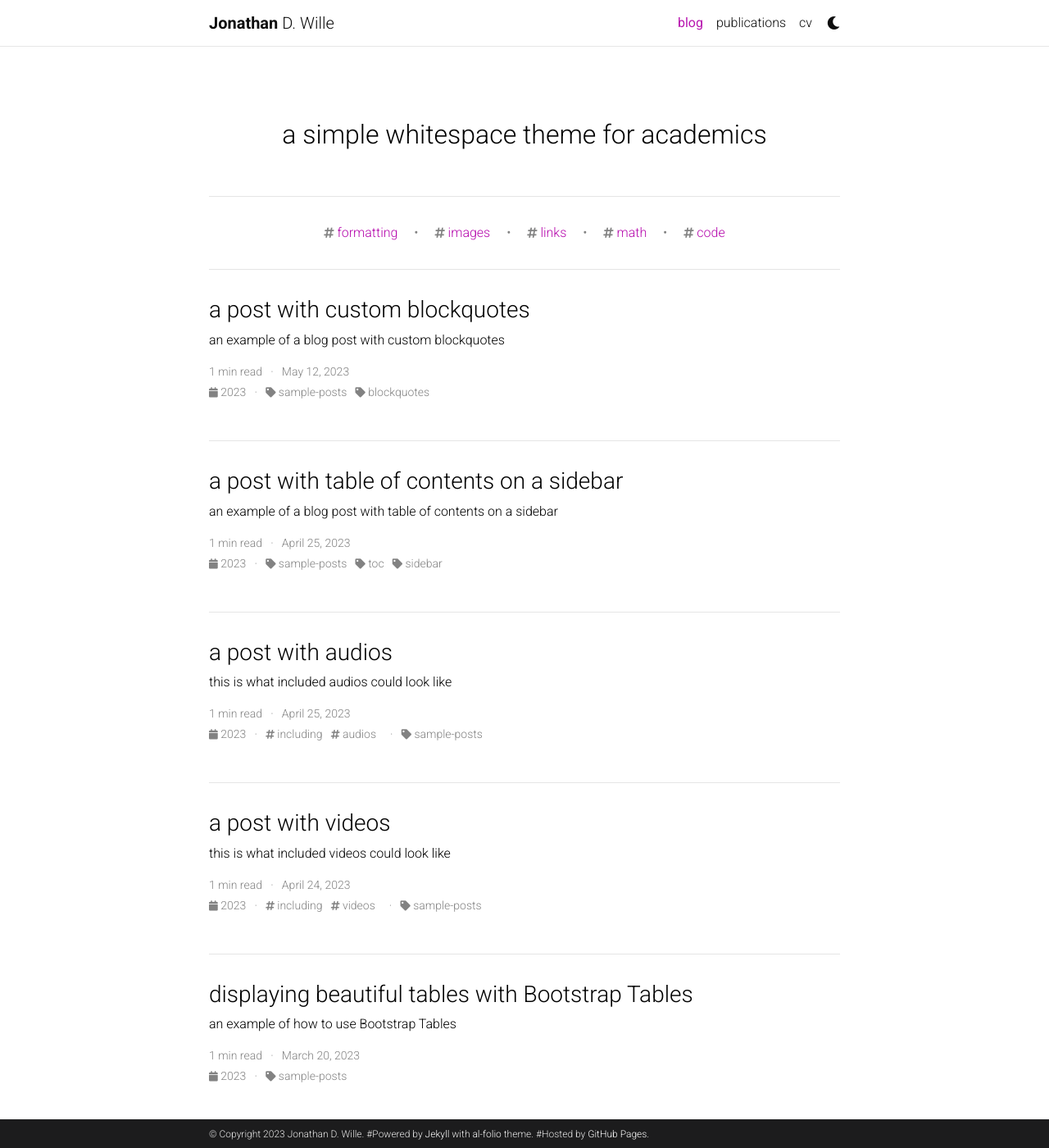
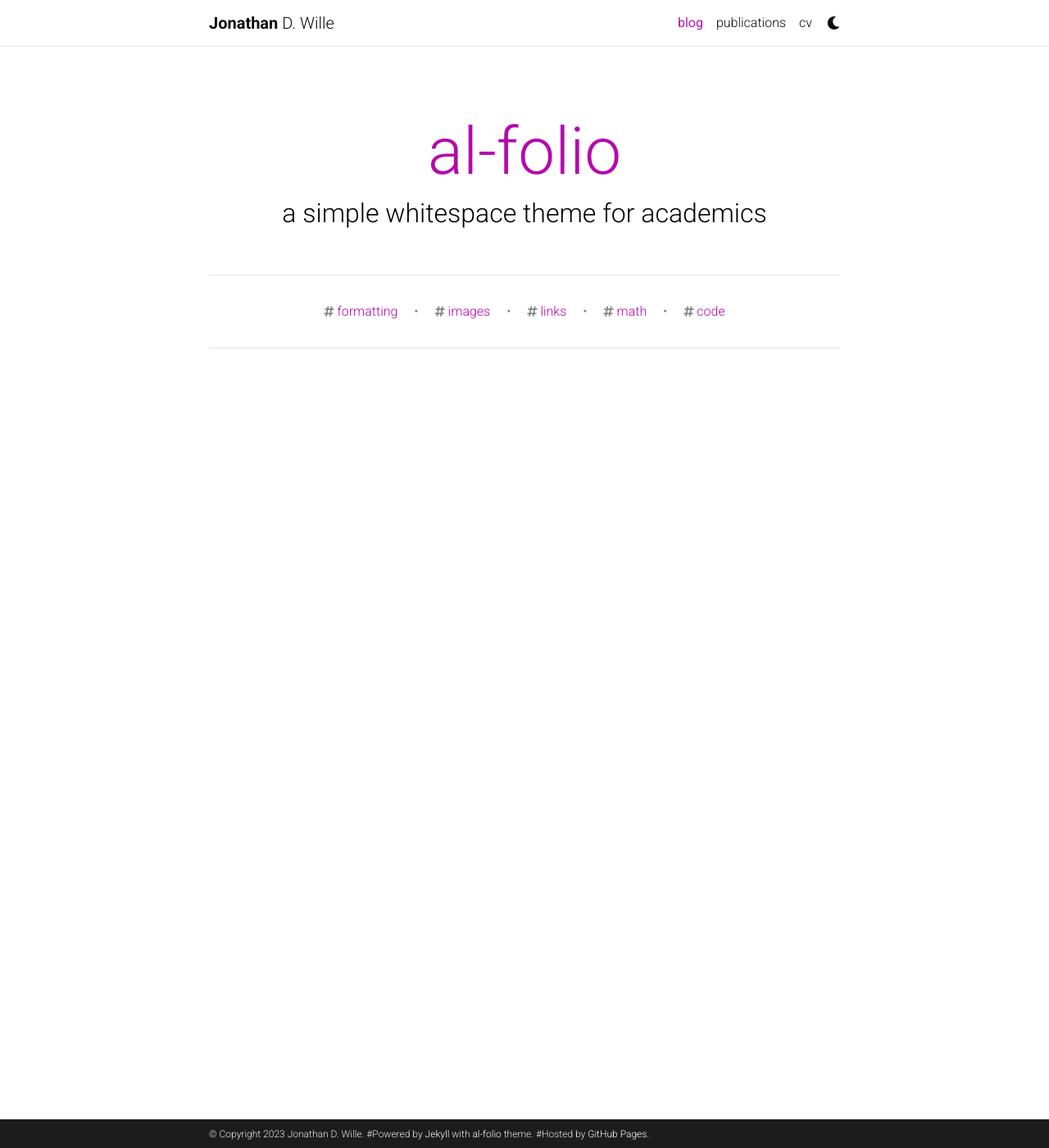
Before and after one commit to jonathanwille/jonathanwille.github.io, a Jekyll site: the page built from blog/index.html, in a window 1280 px wide and 1400 px high. Shown: the whole window at 82% size. Built offline with Jekyll 4.4.1, drawn with Linux system fonts in a browser that asks for light colours; the list of posts is cut into pages by our own code; comment, search, counter and statistics services are not loaded; a style sheet for code colours, icons or effects is not loaded.

```diff
--- a/_config.yml
+++ b/_config.yml
@@ -122,7 +122,7 @@
 # Blog
 # -----------------------------------------------------------------------------
 
-blog_name:  # blog_name will be displayed in your blog page
+blog_name: al-folio # blog_name will be displayed in your blog page
 blog_nav_title: blog # your blog must have a title for it to be displayed in the nav bar
 blog_description: a simple whitespace theme for academics
 permalink: /blog/:year/:title/
--- a/blog/index.html
+++ b/blog/index.html
@@ -2,7 +2,7 @@
 layout: default
 title: blog
 pagination:
-  enabled: true
+  enabled: false
   collection: posts
   permalink: /page/:num/
   per_page: 5
```
